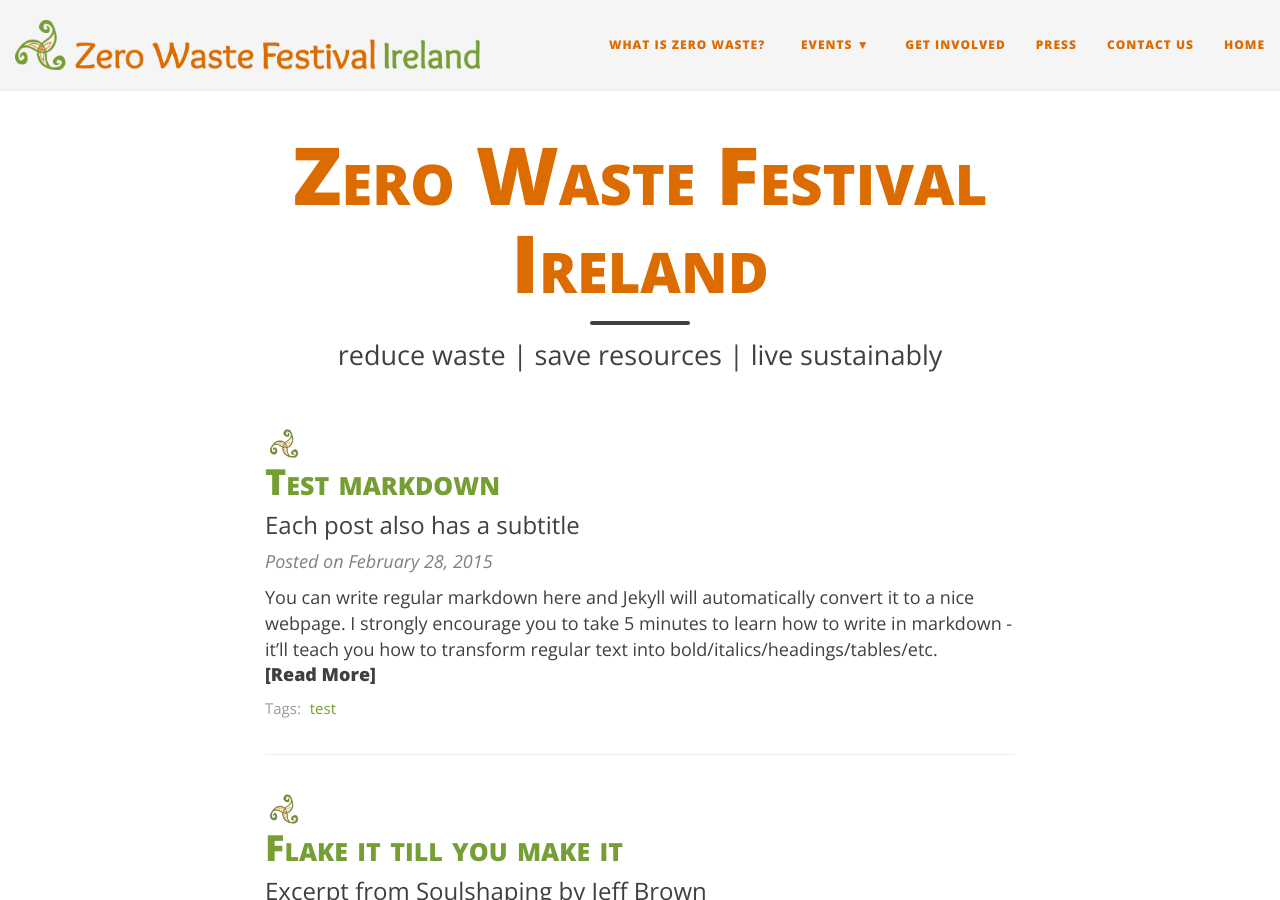
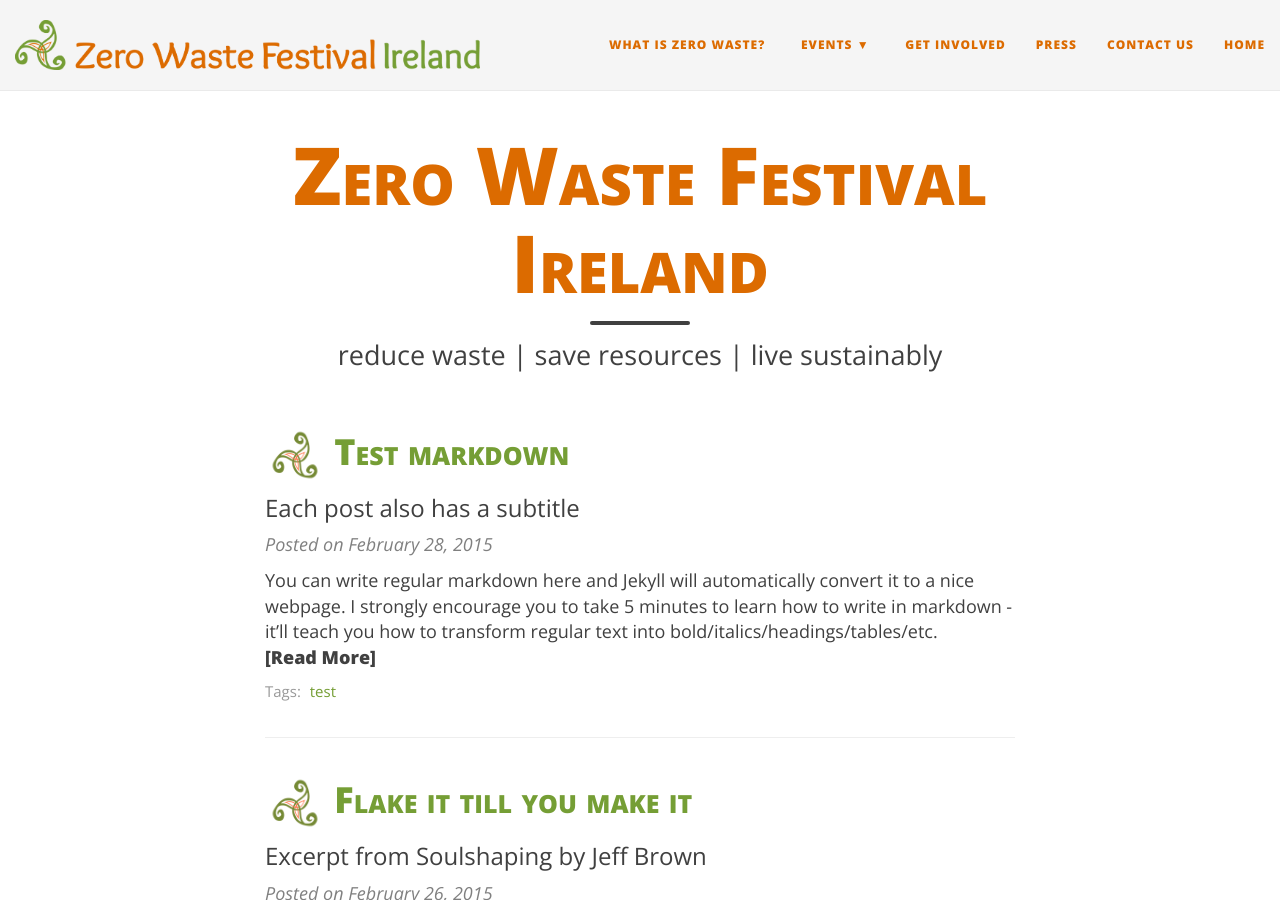
Before and after one commit to jknappe/zw-ireland, a Jekyll site: the page built from index.html, in a window 1280 px wide and 900 px high. Built offline with Jekyll 4.4.1, drawn with Linux system fonts in a browser that asks for light colours; nearby versions of some CDN libraries; the list of posts is cut into pages by our own code.

Commit message:
image before title

```diff
--- a/index.html
+++ b/index.html
@@ -8,9 +8,10 @@
 <div class="posts-list">
   {% for post in paginator.posts %}
   <article class="post-preview">
-	<img src="{{ site.baseurl }}/img/zw-icon.png" width = "5%" />
     <a href="{{ post.url | prepend: site.baseurl }}">
-	  <h2 class="post-title">{{ post.title }}</h2>
+	  <h2 class="post-title">
+			<img src="{{ site.baseurl }}/img/zw-icon.png" width = "8%" />
+			{{ post.title }}</h2>
 
 	  {% if post.subtitle %}
 	  <h3 class="post-subtitle">
```
